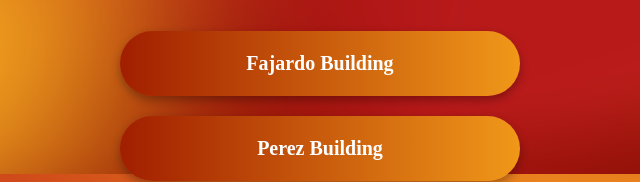
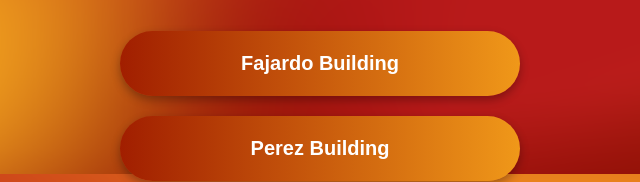
Before and after one commit to atomicnumber2422-code/Directory_school, a plain HTML site: page index.html in a window 1280 px wide. Shown: the part 626-808 px from the top of the page, 320-960 px from the left. Drawn offline with Linux system fonts and the light colour scheme; a web font is replaced by a local one.

Commit message:
Update style.css

```diff
--- a/style.css
+++ b/style.css
@@ -6,7 +6,7 @@
 }
 
 body {
-	font-family: 'Poppins';
+	font-family: 'Poppins', sans-serif;
 	text-align: center;
 	margin: 0;
 	padding: 50px;
@@ -50,7 +50,7 @@ body::before {
 .nav-btn {
 	background: linear-gradient(to right, #a11e00, #f09819);
 	color: white;
-	font-family: 'Poppins';
+	font-family: 'Poppins', sans-serif;
 	width: 400px;
 	height: 65px;
 	padding: 15px 40px;
```
